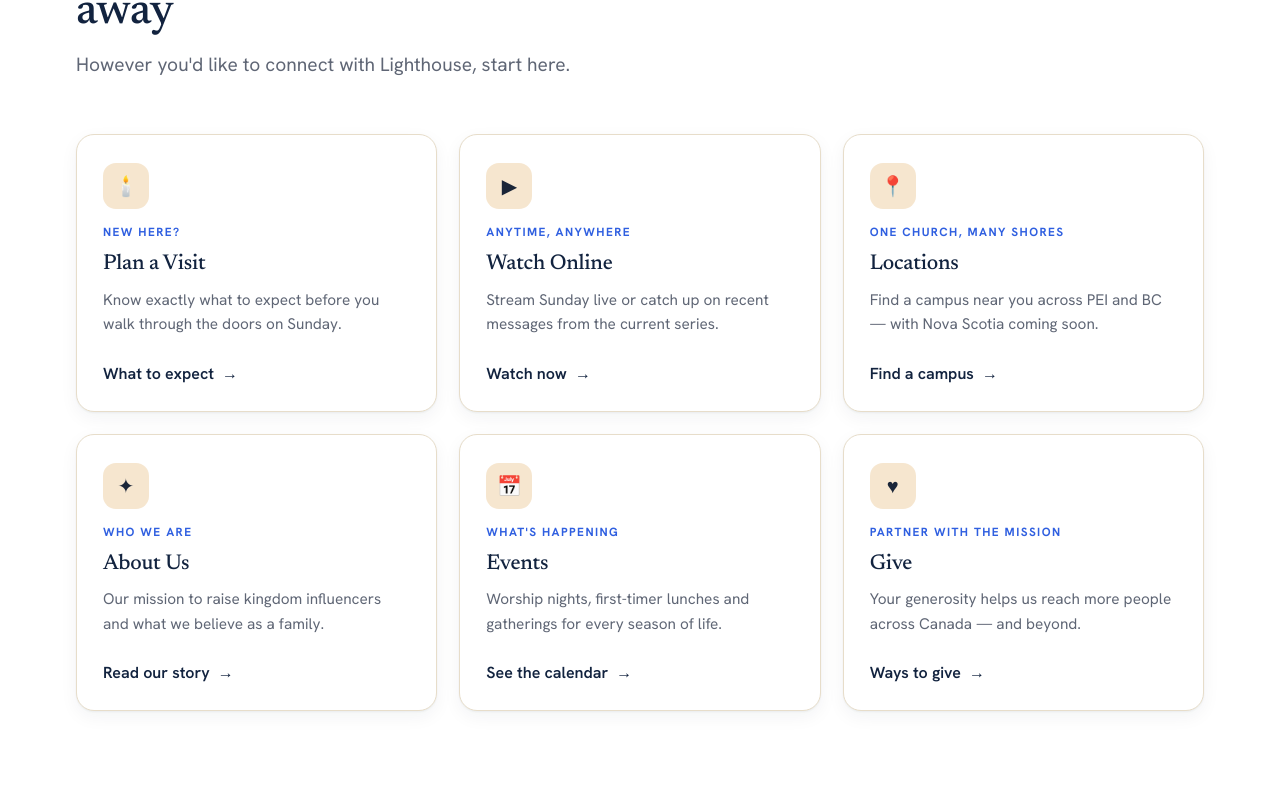
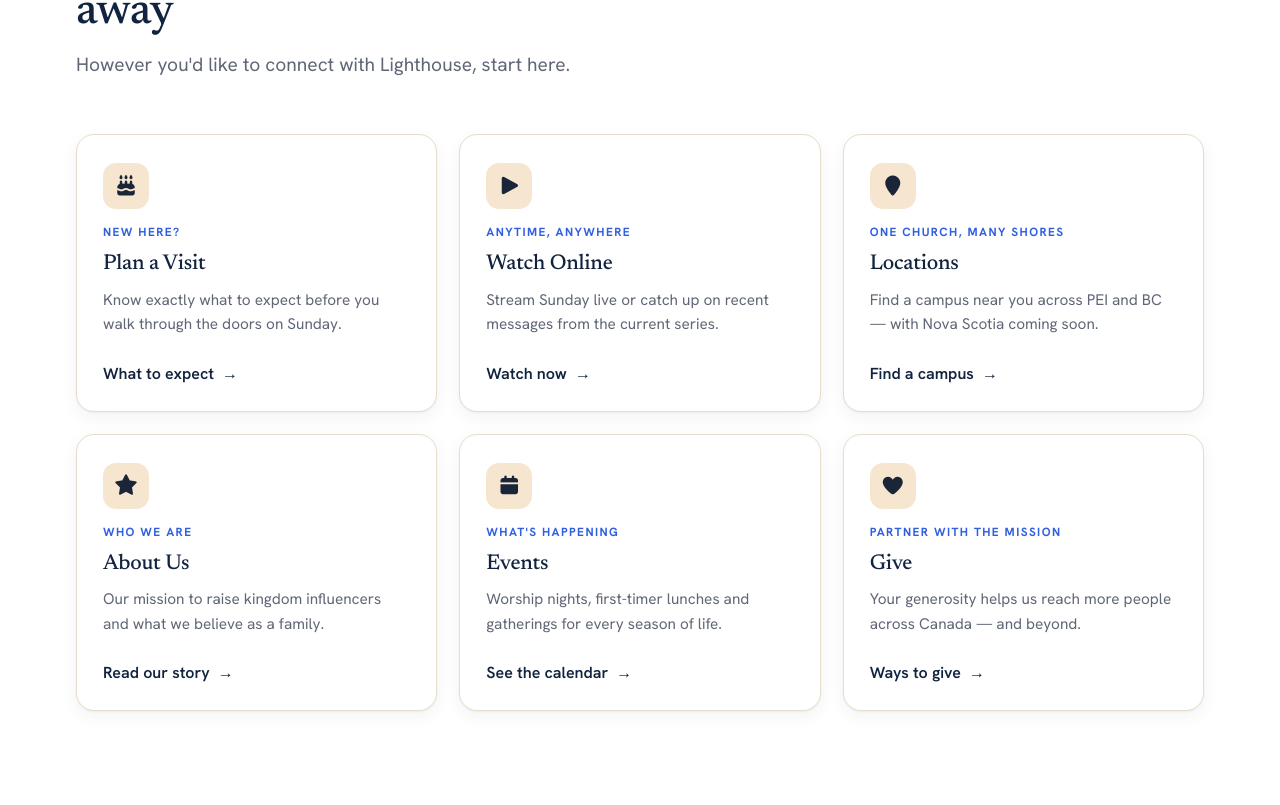
Before and after one commit to Avanti-Insieme/churchtemplate, a React (Vite) app: page / in a window 1280 px wide. Shown: the part 1115-1920 px from the top of the page. Built offline with nearby package versions, Linux system fonts and the light colour scheme.

Commit message:
add a welcome image for the about page

```diff
--- a/data.json
+++ b/data.json
@@ -1,7 +1,64 @@
 {
   "header": {},
   "footer": {},
-  "home": {},
+  "home": {
+    "heroImg": "/public/images/lighthouse_img.jpg",
+    "pageHero": {
+      "eyebrow": "Welcome home",
+      "h1": "A people driven by purpose — raising a <em>spirit‑filled</em> generation.",
+      "leadParagraph": "Wherever you are on your journey, there's a place for you at Lighthouse. Come as you are — in person or online."
+    },
+    "infoCards": [
+      {
+        "icon": "fa fa-cake-candles",
+        "link": "/plan-a-visit",
+        "cardBrow": "New here?",
+        "cardTitle": "Plan a Visit",
+        "cardText": "Know exactly what to expect before you walk through the doors on Sunday.",
+        "cardCtaText": "What to expect"
+      },
+      {
+        "icon": "fa fa-play",
+        "link": "/watch",
+        "cardBrow": "Anytime, anywhere",
+        "cardTitle": "Watch Online",
+        "cardText": "Stream Sunday live or catch up on recent messages from the current series.",
+        "cardCtaText": "Watch now"
+      },
+      {
+        "icon": "fa fa-location-pin",
+        "link": "/locations",
+        "cardBrow": "One church, many shores",
+        "cardTitle": "Locations",
+        "cardText": "Find a campus near you across PEI and BC — with Nova Scotia coming soon.",
+        "cardCtaText": "Find a campus"
+      },
+      {
+        "icon": "fa fa-star",
+        "link": "/about",
+        "cardBrow": "Who we are",
+        "cardTitle": "About Us",
+        "cardText": "Our mission to raise kingdom influencers and what we believe as a family.",
+        "cardCtaText": "Read our story"
+      },
+      {
+        "icon": "fa fa-calendar",
+        "link": "/events",
+        "cardBrow": "What's happening",
+        "cardTitle": "Events",
+        "cardText": "Worship nights, first-timer lunches and gatherings for every season of life.",
+        "cardCtaText": "See the calendar"
+      },
+      {
+        "icon": "fa fa-heart",
+        "link": "/give",
+        "cardBrow": "Partner with the mission",
+        "cardTitle": "Give",
+        "cardText": "Your generosity helps us reach more people across Canada — and beyond.",
+        "cardCtaText": "Ways to give"
+      }
+    ]
+  },
   "visit": {
     "pageHero": {
       "eyebrow": "New here?",
@@ -64,6 +121,7 @@
     }
   },
   "about": {
+    "heroImg": "/images/welcome_img.jpg",
     "pageHero": {
       "eyebrow": "Who we are",
       "h1": "A purpose-driven people, raising <em>kingdom influencers</em>",
--- a/src/pages/About.tsx
+++ b/src/pages/About.tsx
@@ -19,7 +19,15 @@
 
       <section className="section about">
         <div className="wrap about-grid">
-          <div className="ph"><span className="cap">photo · community &amp; ministry life</span></div>
+          <div
+            className="ph"
+            style={{
+              backgroundImage: `url('${data.heroImg}')`,
+              backgroundSize: "cover",
+              backgroundPosition: "center"
+            }}
+          >
+              <span className="cap">photo · community &amp; ministry life</span></div>
           <div>
             <span className="eyebrow">{body[0].eyebrow}</span>
             <h2 className="title">{body[0].title}</h2>
--- a/src/pages/Home.jsx
+++ b/src/pages/Home.jsx
@@ -1,15 +1,18 @@
 import { Link } from 'react-router-dom'
+import Data from '../../data.json';
 
 export default function Home() {
+  const data = Data.home;
+
   return (
     <main data-screen-label="Home">
       {/* HERO */}
       <section className="hero" id="top">
         <div className="wrap">
           <div className="hero-copy">
-            <span className="eyebrow">Welcome home</span>
-            <h1 className="display">A people driven by purpose — raising a <em>spirit‑filled</em> generation.</h1>
-            <p className="lead">Wherever you are on your journey, there's a place for you at Lighthouse. Come as you are — in person or online.</p>
+            <span className="eyebrow">{data.pageHero.eyebrow}</span>
+            <h1 dangerouslySetInnerHTML={{ __html: data.pageHero.h1 }} className="display"></h1>
+            <p className="lead">{data.pageHero.leadParagraph}</p>
             <div className="hero-actions">
               <Link className="btn" to="/plan-a-visit">Plan Your Visit <span className="arrow">→</span></Link>
               <Link className="btn btn-ghost" to="/watch"><span className="btn-play"><span className="ic">▶</span></span> Watch Online</Link>
@@ -20,7 +23,15 @@
             </div> */}
           </div>
           <div className="hero-media">
-            <div className="ph"><span className="cap">photo · congregation in worship</span></div>
+            <div
+              className="ph"
+              style={{
+                backgroundImage: `url('${data.heroImg}')`,
+                backgroundSize: "cover",
+                backgroundPosition: "center"
+              }}>
+                  <span className="cap">photo · congregation in worship</span>
+            </div>
             <div className="float">
               <span className="ico">🕯️</span>
               <span className="t"><b>New here?</b><br />We'll save you a seat and walk you in.</span>
@@ -40,50 +51,19 @@
             </div>
           </div>
 
-          <div className="hub">
-            <Link className="hub-card" to="/plan-a-visit">
-              <span className="hc-ico">🕯️</span>
-              <span className="hc-k">New here?</span>
-              <h3>Plan a Visit</h3>
-              <p>Know exactly what to expect before you walk through the doors on Sunday.</p>
-              <span className="hc-go">What to expect <span className="arrow">→</span></span>
-            </Link>
-            <Link className="hub-card" to="/watch">
-              <span className="hc-ico">▶</span>
-              <span className="hc-k">Anytime, anywhere</span>
-              <h3>Watch Online</h3>
-              <p>Stream Sunday live or catch up on recent messages from the current series.</p>
-              <span className="hc-go">Watch now <span className="arrow">→</span></span>
-            </Link>
-            <Link className="hub-card" to="/locations">
-              <span className="hc-ico">📍</span>
-              <span className="hc-k">One church, many shores</span>
-              <h3>Locations</h3>
-              <p>Find a campus near you across PEI and BC — with Nova Scotia coming soon.</p>
-              <span className="hc-go">Find a campus <span className="arrow">→</span></span>
-            </Link>
-            <Link className="hub-card" to="/about">
-              <span className="hc-ico">✦</span>
-              <span className="hc-k">Who we are</span>
-              <h3>About Us</h3>
-              <p>Our mission to raise kingdom influencers and what we believe as a family.</p>
-              <span className="hc-go">Read our story <span className="arrow">→</span></span>
-            </Link>
-            <Link className="hub-card" to="/events">
-              <span className="hc-ico">📅</span>
-              <span className="hc-k">What's happening</span>
-              <h3>Events</h3>
-              <p>Worship nights, first-timer lunches and gatherings for every season of life.</p>
-              <span className="hc-go">See the calendar <span className="arrow">→</span></span>
-            </Link>
-            <Link className="hub-card" to="/give">
-              <span className="hc-ico">♥</span>
-              <span className="hc-k">Partner with the mission</span>
-              <h3>Give</h3>
-              <p>Your generosity helps us reach more people across Canada — and beyond.</p>
-              <span className="hc-go">Ways to give <span className="arrow">→</span></span>
-            </Link>
-          </div>
+          {data?.infoCards.length &&
+            <div className="hub">
+              {data.infoCards.map(card => (
+                <Link className="hub-card" to={card.link}>
+                  <span className="hc-ico"><i className={card.icon}></i></span>
+                  <span className="hc-k">{card.cardBrow}</span>
+                  <h3>{card.cardTitle}</h3>
+                  <p>{card.cardText}</p>
+                  <span className="hc-go">{card.cardCtaText} <span className="arrow">→</span></span>
+                </Link>
+              ))}
+            </div>
+          }
         </div>
       </section>
 
```
Also changed, not shown: public/images/lighthouse_img.jpg (added), public/images/welcome_img.jpg (added).
